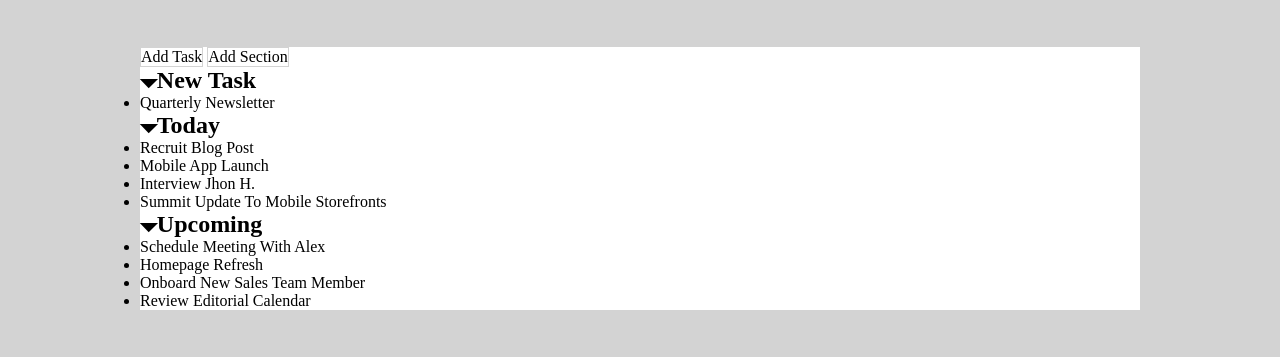
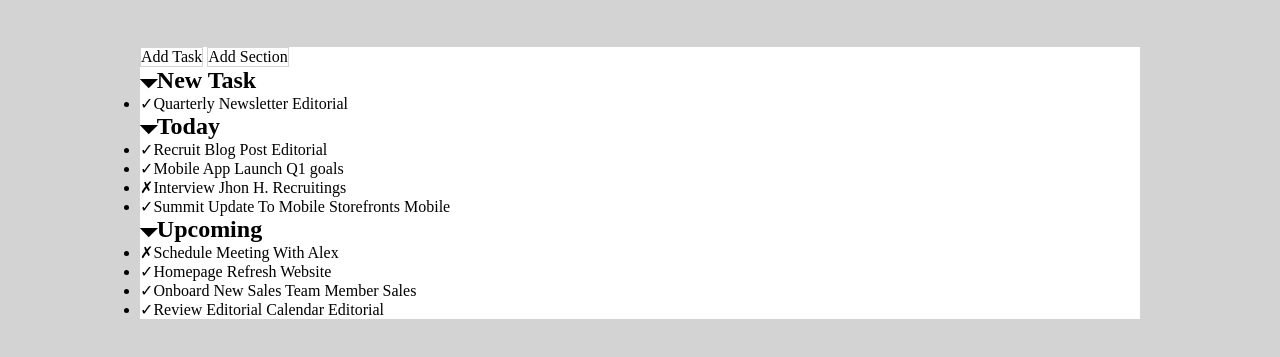
Before and after one commit to Andrea-Sgura/html-css-toboolist, a plain HTML site: page index.html in a window 1280 px wide. Shown: the part 95-452 px from the top of the page. Drawn offline with Linux system fonts and the light colour scheme.

Commit message:
[UPD] Added elements

```diff
--- a/index.html
+++ b/index.html
@@ -20,25 +20,25 @@
             <div>
                 <h2>&#x1F783;New Task</h2>
                 <ul>
-                    <li>Quarterly Newsletter</li>
+                    <li><span>&#x2713;</span>Quarterly Newsletter <span>Editorial</span></li>
                 </ul>
             </div>
             <div>
                 <h2>&#x1F783;Today</h2>
                 <ul>
-                    <li>Recruit Blog Post</li>
-                    <li>Mobile App Launch</li>
-                    <li>Interview Jhon H.</li>
-                    <li>Summit Update To Mobile Storefronts</li>
+                    <li><span>&#x2713;</span>Recruit Blog Post <span>Editorial</span></li>
+                    <li><span>&#x2713;</span>Mobile App Launch <span>Q1 goals</span></li>
+                    <li><span>&#x2717;</span>Interview Jhon H. <span>Recruitings</span></li>
+                    <li><span>&#x2713;</span>Summit Update To Mobile Storefronts <span>Mobile</span></li>
                 </ul>
             </div>
             <div>
                 <h2>&#x1F783;Upcoming</h2>
                 <ul>
-                    <li>Schedule Meeting With Alex</li>
-                    <li>Homepage Refresh</li>
-                    <li>Onboard New Sales Team Member</li>
-                    <li>Review Editorial Calendar</li>
+                    <li><span>&#x2717;</span>Schedule Meeting With Alex</li>
+                    <li><span>&#x2713;</span>Homepage Refresh <span>Website</span></li>
+                    <li><span>&#x2713;</span>Onboard New Sales Team Member <span>Sales</span></li>
+                    <li><span>&#x2713;</span>Review Editorial Calendar <span>Editorial</span></li>
                 </ul>
             </div>
         </div>
```
